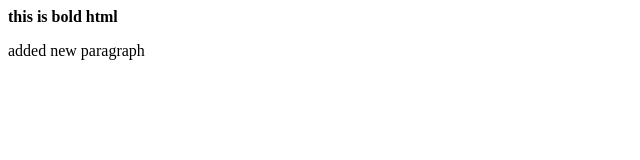
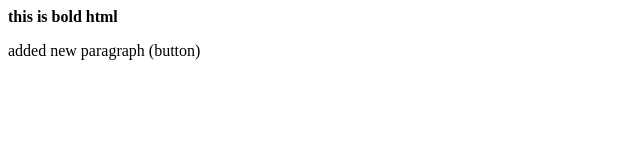
Before and after one commit to iam-akashkumar/localRepo, a plain HTML site: page index.html in a window 1280 px wide. Shown: the full height of the page, 0-640 px from the left. Drawn offline with Linux system fonts and the light colour scheme.

```diff
--- a/index.html
+++ b/index.html
@@ -1,2 +1,2 @@
 <b>this is bold html</b>
-<p>added new paragraph</p>
+<p>added new paragraph (button)</p>
```
